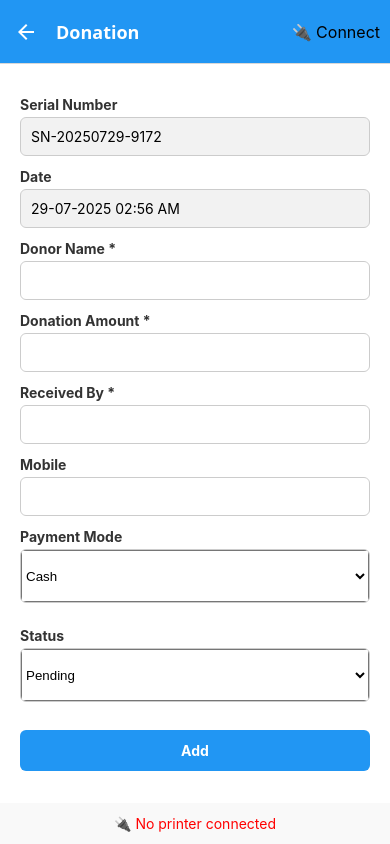
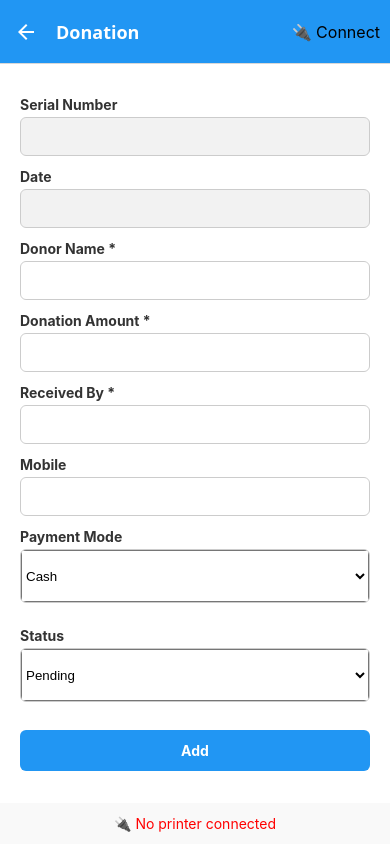
Before and after one commit to shishu19/ThermalPrinterApp, a React Native app: screen /EmployeeForm in a window 390 px wide. Built offline with nearby package versions, Linux system fonts and the light colour scheme; no server answers; the database is empty.

Commit message:
Serial number

```diff
--- a/screens/EmployeeForm.tsx
+++ b/screens/EmployeeForm.tsx
@@ -15,7 +15,7 @@ import { printSampleReceipt } from './Printer';
 import { BLEPrinter } from 'react-native-thermal-receipt-printer';
 import AsyncStorage from '@react-native-async-storage/async-storage';
 import { useFocusEffect } from '@react-navigation/native';
-import { ref, update, getDatabase, set } from 'firebase/database';
+import { ref, update, getDatabase, set, runTransaction } from 'firebase/database';
 import app from './firebaseConfig';
 import { v4 as uuidv4 } from 'uuid';
 
@@ -31,7 +31,7 @@ const EmployeeForm: React.FC<Props> = ({ route, navigation }) => {
     mobile: initialMobile = '',
     paymentMode: initialPaymentMode = 'Cash',
     status: initialStatus = 'Pending',
-    date: initialDate = '', // ✅ incoming date from Home
+    date: initialDate = '',
     mode = 'add',
   } = route.params || {};
 
@@ -49,26 +49,35 @@ const EmployeeForm: React.FC<Props> = ({ route, navigation }) => {
   const [connectedInfo, setConnectedInfo] = useState<{ mac: string; name: string } | null>(null);
   const [loading, setLoading] = useState(false);
   const [printing, setPrinting] = useState(false);
-  const [date, setDate] = useState(initialDate || ''); // ✅ Store the correct date
+  const [date, setDate] = useState(initialDate || '');
 
-  // ✅ Generate unique serial number with date
-  const generateSerialNumber = () => {
-    const now = new Date();
-    const datePart = `${now.getFullYear()}${String(now.getMonth() + 1).padStart(2, '0')}${String(
-      now.getDate()
-    ).padStart(2, '0')}`;
-    const randomPart = Math.floor(1000 + Math.random() * 9000); // random 4-digit
-    return `SN-${datePart}-${randomPart}`;
+  // -----------------------------------------------------
+  // ✅ 100% Safe Increment Serial Number (No Duplicates)
+  // -----------------------------------------------------
+  const getNextSerialNumber = async () => {
+    const db = getDatabase(app);
+    const counterRef = ref(db, "/counters/serialNumber");
+
+    const result = await runTransaction(counterRef, (current) => {
+      return (current || 0) + 1;
+    });
+
+    return result.snapshot.val();
   };
 
+  // -----------------------------------------------------
+  // AUTO GET SERIAL NUMBER ON NEW ENTRY
+  // -----------------------------------------------------
   useEffect(() => {
-    if (!isEditMode && !serialNumber) {
-      const newSN = generateSerialNumber();
-      setSerialNumber(newSN);
-      const now = new Date();
-      setDate(getCurrentDateTime());
-    }
-  }, [isEditMode, serialNumber,date]);
+    const assignSerial = async () => {
+      if (!isEditMode && !serialNumber) {
+        const nextSN = await getNextSerialNumber();
+        setSerialNumber(String(nextSN));
+        setDate(getCurrentDateTime());
+      }
+    };
+    assignSerial();
+  }, [isEditMode, serialNumber]);
 
   useFocusEffect(
     useCallback(() => {
@@ -148,7 +157,6 @@ const EmployeeForm: React.FC<Props> = ({ route, navigation }) => {
 
     setLoading(true);
 
-    // ✅ Use updated date (if edited)
     const formData = {
       serialNumber,
       name: name.trim(),
@@ -157,7 +165,7 @@ const EmployeeForm: React.FC<Props> = ({ route, navigation }) => {
       mobile: mobile.trim(),
       paymentMode,
       status,
-      date, // ✅ store the existing or updated date
+      date,
     };
 
     const db = getDatabase(app);
@@ -204,7 +212,7 @@ const EmployeeForm: React.FC<Props> = ({ route, navigation }) => {
     try {
       const success = await printSampleReceipt(
         name,
-        date, // ✅ Use correct stored date
+        date,
         amount,
         receiver,
         mobile,
@@ -221,7 +229,6 @@ const EmployeeForm: React.FC<Props> = ({ route, navigation }) => {
   };
 
   const handleEditClick = () => {
-    // ✅ Only update date when user clicks ✏️ to edit
     const updatedDate = getCurrentDateTime();
     setDate(updatedDate);
     setIsEditing(true);
```
Also changed, not shown: 1 other file (tests, documents, lock files or other folders).
